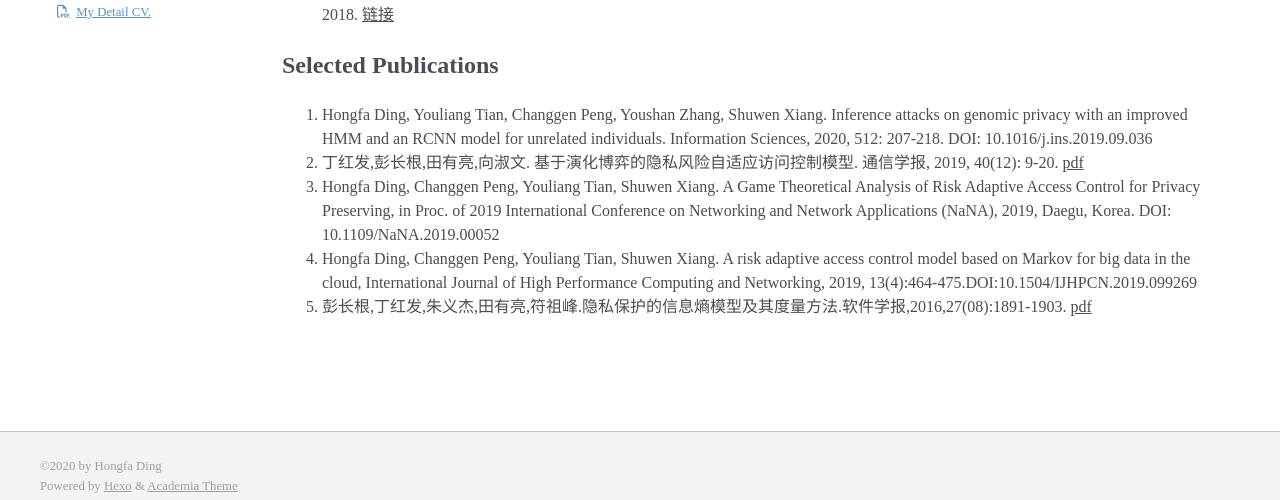
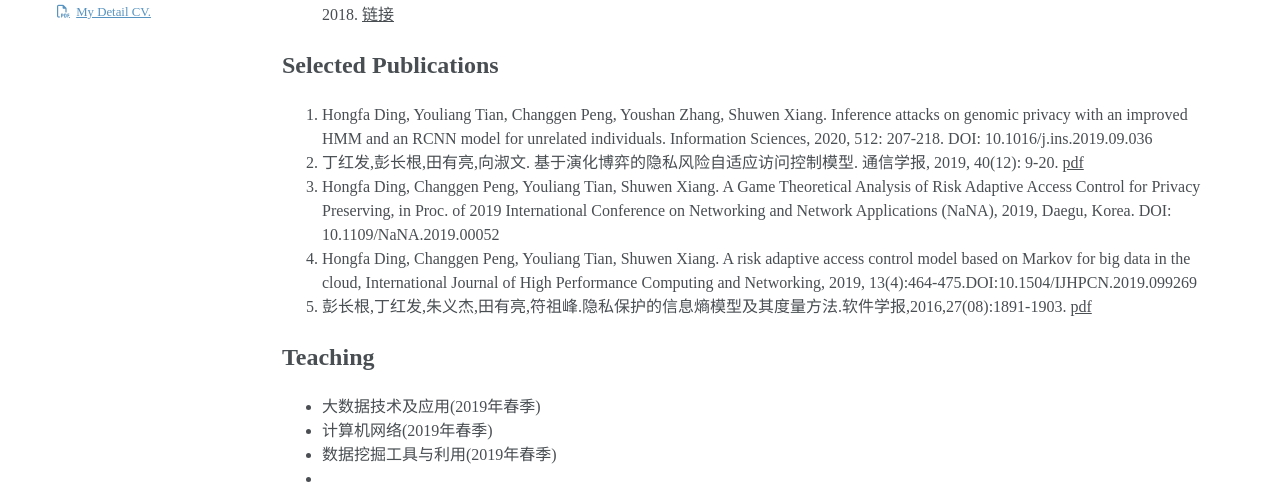
Before and after one commit to gufe-hfding/gufe-hfding.github.io, a plain HTML site: page 2020/04/02/leatest-information/index.html in a window 1280 px wide. Shown: the part 452-952 px from the top of the page. Drawn offline with nearby package versions, Linux system fonts and the light colour scheme.

Commit message:
Site updated: 2020-04-02 13:06:01

```diff
--- a/2020/04/02/leatest-information/index.html
+++ b/2020/04/02/leatest-information/index.html
@@ -10,4 +10,10 @@
 <li>Hongfa Ding, Changgen Peng, Youliang Tian, Shuwen Xiang. A risk adaptive access control model based on Markov for big data in the cloud, International Journal of High Performance Computing and Networking, 2019, 13(4):464-475.DOI:10.1504/IJHPCN.2019.099269</li>
 <li>彭长根,丁红发,朱义杰,田有亮,符祖峰.隐私保护的信息熵模型及其度量方法.软件学报,2016,27(08):1891-1903. <a href="http://www.jos.org.cn/jos/ch/reader/create_pdf.aspx?file_no=5096&journal_id=jos" target="_blank" rel="noopener">pdf</a></li>
 </ol>
+<h1 id="Teaching"><a href="#Teaching" class="headerlink" title="Teaching"></a>Teaching</h1><ul>
+<li>大数据技术及应用(2019年春季)</li>
+<li>计算机网络(2019年春季)</li>
+<li>数据挖掘工具与利用(2019年春季)</li>
+<li></li>
+</ul>
 </article></div></main><div class="nav-wrap"><div class="nav"><button class="site-nav"><div class="navicon"></div></button><ul class="nav_items"><li class="nav_item"><a class="nav-page" href="/#Publications"> Publications</a></li><li class="nav_item"><a class="nav-page" href="/"> About</a></li><li class="nav_item"><a class="nav-page" href="/"> Blog</a></li></ul></div><div class="cd-top"><i class="fa fa-arrow-up" aria-hidden="true"></i></div></div><footer id="page_footer"><div class="footer_wrap"><div class="copyright">&copy;2020 by Hongfa Ding</div><div class="theme-info">Powered by <a href="https://hexo.io" target="_blank" rel="nofollow noopener">Hexo</a> & <a href="https://github.com/PhosphorW/hexo-theme-academia" target="_blank" rel="nofollow noopener">Academia Theme</a></div></div></footer><script src="https://cdn.jsdelivr.net/npm/jquery@latest/dist/jquery.min.js"></script><script src="/js/main.js"></script></body></html>
```
Also changed, not shown: archives/2020/04/index.html (+6 -0 lines), archives/2020/index.html (+6 -0 lines), archives/index.html (+6 -0 lines), index.html (+6 -0 lines), img/profile.jpg (renamed from img/favicon.jpg), 3 other files.
